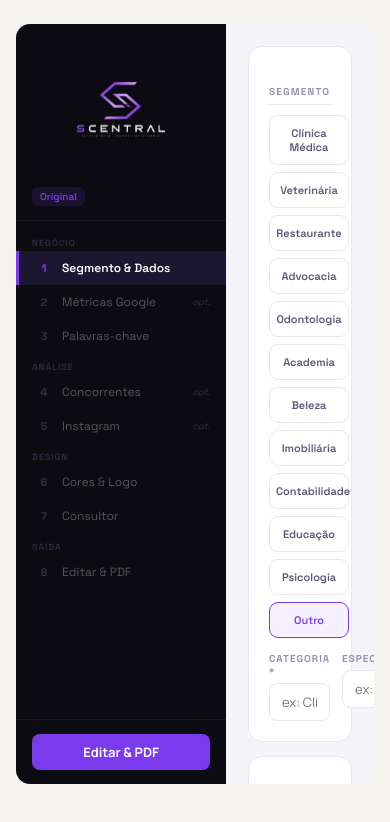
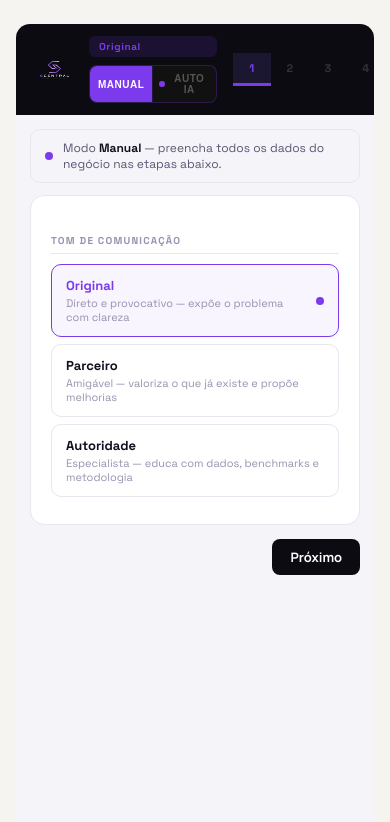
Before and after one commit to joaoarruda07/diagnostico-digital-, a React (Vite) app: page / in a window 390 px wide. Shown: the top 822 px of the page. Built offline with nearby package versions, Linux system fonts and the light colour scheme.

Commit message:
Update App.jsx

```diff
--- a/src/App.jsx
+++ b/src/App.jsx
@@ -418,42 +418,53 @@ Retorne SOMENTE JSON sem markdown:
 
   const TxField=({label,campo,multi=true})=>{const val=tx[campo]||"";return(<div style={{marginBottom:"14px"}}><label style={css.lbl}>{label}</label>{multi?<textarea style={{...css.inp,minHeight:"72px",resize:"vertical"}} value={val} onChange={e=>setTx(campo,e.target.value)}/>:<input style={css.inp} value={val} onChange={e=>setTx(campo,e.target.value)}/>}{val.includes("<strong>")&&<div style={{marginTop:"5px",padding:"7px 11px",background:T.n50,borderRadius:"6px",border:`.5px solid ${T.n200}`,fontSize:"12px",color:T.n600,lineHeight:1.5}} dangerouslySetInnerHTML={{__html:val}}/>}</div>);};
 
+  const isMobile = typeof window !== "undefined" && window.innerWidth < 700;
+
   return(
-    <div style={{display:"grid",gridTemplateColumns:"210px 1fr",minHeight:"700px"}}>
+    <div style={{display:"flex",flexDirection:"column",minHeight:"100vh"}}>
 
-      {/* SIDEBAR */}
-      <div style={{background:"#0D0B12",borderRadius:"14px 0 0 14px",display:"flex",flexDirection:"column"}}>
-        <div style={{padding:"18px 16px 14px",borderBottom:"1px solid #1a1628"}}>
-          <div style={{marginBottom:"12px",padding:"12px 8px 8px"}}>
+      {/* SIDEBAR / TOP NAV */}
+      <div style={{background:"#0D0B12",display:"flex",flexDirection:isMobile?"row":"column",borderRadius:isMobile?"14px 14px 0 0":"14px 0 0 14px",width:isMobile?"100%":"210px",flexShrink:0,overflowX:isMobile?"auto":"visible"}}>
+        <div style={{padding:isMobile?"12px 16px":"18px 16px 14px",borderBottom:isMobile?"none":"1px solid #1a1628",display:"flex",alignItems:"center",gap:isMobile?"12px":"0",flexShrink:0}}>
+          <div style={{marginBottom:isMobile?"0":"12px",padding:isMobile?"0":"12px 8px 8px"}}>
             {logoUrl
-              ?<img src={logoUrl} style={{maxHeight:"72px",maxWidth:"190px",objectFit:"contain",display:"block",margin:"0 auto"}}/>
-              :<LogoIcon size={110}/>
+              ?<img src={logoUrl} style={{maxHeight:isMobile?"36px":"72px",maxWidth:isMobile?"100px":"190px",objectFit:"contain",display:"block",margin:"0 auto"}}/>
+              :<LogoIcon size={isMobile?36:110}/>
             }
           </div>
           {form.cslEmpresa&&<div style={{fontSize:"11px",fontWeight:600,color:"#888",marginBottom:"4px"}}>{form.cslEmpresa}</div>}
-          <div style={{padding:"3px 8px",background:form.cor1+"22",borderRadius:"6px",display:"inline-block",fontSize:"10px",color:form.cor1,fontWeight:600}}>{tonAtual.label}</div>
+          <div style={{display:"flex",flexDirection:"column",gap:"8px"}}>
+            <div style={{padding:"4px 10px",background:form.cor1+"22",borderRadius:"6px",fontSize:"10px",color:form.cor1,fontWeight:700,letterSpacing:".06em",display:"inline-block"}}>{tonAtual.label}</div>
+            <div style={{display:"flex",background:"#111",borderRadius:"8px",overflow:"hidden",border:`1px solid ${form.cor1}44`,width:"100%"}}>
+              <button onClick={()=>setP2modo("manual")} style={{flex:1,padding:"7px 6px",fontSize:"10px",fontWeight:700,cursor:"pointer",border:"none",background:p2modo==="manual"?form.cor1:"transparent",color:p2modo==="manual"?"#fff":"#555",letterSpacing:".05em",transition:"all .15s"}}>MANUAL</button>
+              <div style={{width:"1px",background:form.cor1+"33"}}/>
+              <button onClick={()=>setP2modo("auto")} style={{flex:1,padding:"7px 6px",fontSize:"10px",fontWeight:700,cursor:"pointer",border:"none",background:p2modo==="auto"?form.cor1:"transparent",color:p2modo==="auto"?"#fff":"#555",letterSpacing:".05em",transition:"all .15s",display:"flex",alignItems:"center",justifyContent:"center",gap:"4px"}}>
+                <span style={{width:"6px",height:"6px",borderRadius:"50%",background:p2modo==="auto"?"#fff":form.cor1,display:"inline-block"}}/>AUTO IA
+              </button>
+            </div>
+          </div>
         </div>
-        <nav style={{flex:1,padding:"8px 0"}}>
+        <nav style={{flex:1,padding:isMobile?"4px 0":"8px 0",display:isMobile?"flex":"block",overflowX:isMobile?"auto":"visible",alignItems:isMobile?"center":"stretch"}}>
           {[{n:1,g:"Negócio",l:"Segmento & Dados"},{n:2,g:"Negócio",l:"Métricas Google"},{n:3,g:"Negócio",l:"Palavras-chave"},{n:4,g:"Análise",l:"Concorrentes"},{n:5,g:"Análise",l:"Instagram"},{n:6,g:"Design",l:"Cores & Logo"},{n:7,g:"Design",l:"Consultor"},{n:8,g:"Saída",l:"Editar & PDF"}].map(({n,l,g},i,arr)=>{
             const showG=i===0||arr[i-1].g!==g;
             const opcional = (n===2&&!temDadosGoogle&&form.nota==="")||(n===4&&!temConcs)||(n===5&&!temIG);
             return(<div key={n}>
-              {showG&&<div style={{fontSize:"9px",color:"#2e2a3e",padding:"8px 16px 2px",textTransform:"uppercase",letterSpacing:".1em",fontWeight:700}}>{g}</div>}
-              <div onClick={()=>setPg(n)} style={{display:"flex",alignItems:"center",gap:"9px",padding:"9px 16px",cursor:"pointer",color:pg===n?"#fff":"#555",background:pg===n?"#1C1730":"transparent",borderLeft:`3px solid ${pg===n?form.cor1:"transparent"}`,fontSize:"12px",fontWeight:pg===n?600:400,transition:"all .12s"}}>
+              {showG&&!isMobile&&<div style={{fontSize:"9px",color:"#2e2a3e",padding:"8px 16px 2px",textTransform:"uppercase",letterSpacing:".1em",fontWeight:700}}>{g}</div>}
+              <div onClick={()=>setPg(n)} style={{display:"flex",alignItems:"center",gap:isMobile?"4px":"9px",padding:isMobile?"8px 10px":"9px 16px",cursor:"pointer",color:pg===n?"#fff":"#555",background:pg===n?"#1C1730":"transparent",borderLeft:isMobile?"none":"none",borderBottom:isMobile?`3px solid ${pg===n?form.cor1:"transparent"}`:"none",borderLeftWidth:isMobile?"0":"3px",borderLeftStyle:"solid",borderLeftColor:isMobile?"transparent":(pg===n?form.cor1:"transparent"),fontSize:"12px",fontWeight:pg===n?600:400,transition:"all .12s",whiteSpace:"nowrap",flexShrink:0}}>
                 <span style={{fontSize:"11px",width:"18px",textAlign:"center",fontWeight:700,color:pg===n?form.cor1:"#333"}}>{n}</span>
-                <span style={{flex:1}}>{l}</span>
-                {opcional&&<span style={{fontSize:"9px",color:"#333",fontStyle:"italic"}}>opt.</span>}
+                {!isMobile&&<span style={{flex:1}}>{l}</span>}
+                {!isMobile&&opcional&&<span style={{fontSize:"9px",color:"#333",fontStyle:"italic"}}>opt.</span>}
               </div>
             </div>);
           })}
         </nav>
-        <div style={{padding:"14px 16px",borderTop:"1px solid #1a1628"}}>
+        {!isMobile&&<div style={{padding:"14px 16px",borderTop:"1px solid #1a1628"}}>
           <button onClick={()=>setPg(8)} style={{...css.btn(form.cor1,"#fff"),width:"100%",fontSize:"13px"}}>Editar & PDF</button>
-        </div>
+        </div>}
       </div>
 
       {/* MAIN */}
-      <div style={{padding:"22px",background:T.n100,borderRadius:"0 14px 14px 0",overflowY:"auto",maxHeight:"760px"}}>
+      <div style={{padding:isMobile?"14px":"22px",background:T.n100,borderRadius:isMobile?"0 0 14px 14px":"0 14px 14px 0",overflowY:"auto",maxHeight:isMobile?"none":"760px",flex:1}}>
 
         {/* P1 — Segmento & Dados */}
         {pg===1&&<div>
@@ -473,20 +484,13 @@ Retorne SOMENTE JSON sem markdown:
             </div>
           )}
 
-
-
-          <div style={css.card()}>
-            <div style={css.sec}>Segmento</div>
-            <div style={{display:"grid",gridTemplateColumns:"repeat(auto-fill,minmax(80px,1fr))",gap:"7px",marginBottom:"14px"}}>
-              {Object.entries(NICHOS).map(([k,v])=>(
-                <div key={k} onClick={()=>setNicho(k)} style={{padding:"10px 6px",borderRadius:"9px",border:nichoKey===k?`1.5px solid ${form.cor1}`:`.5px solid ${T.n200}`,background:nichoKey===k?form.cor1+"12":T.n0,cursor:"pointer",textAlign:"center",transition:"all .12s"}}>
-                  <div style={{fontSize:"11px",fontWeight:600,color:nichoKey===k?form.cor1:T.n600}}>{v.label}</div>
-                </div>
-              ))}
-            </div>
-            <div style={{display:"grid",gridTemplateColumns:"1fr 1fr",gap:"12px"}}>
-              <div><label style={css.lbl}>Categoria *</label><input style={css.inp} value={form.categoria} onChange={e=>setF("categoria",e.target.value)} placeholder="ex: Clínica Veterinária"/></div>
-              <div><label style={css.lbl}>Especialização</label><input style={css.inp} value={form.especializacao} onChange={e=>setF("especializacao",e.target.value)} placeholder="ex: Ortopedia"/></div>
+          <div style={{padding:"10px 14px",marginBottom:"12px",background:p2modo==="auto"?"#FDF6E3":"#F5F4F8",border:"0.5px solid #E8E6EE",borderRadius:"10px",display:"flex",alignItems:"center",gap:"10px"}}>
+            <div style={{width:"8px",height:"8px",borderRadius:"50%",background:p2modo==="auto"?"#C9A84C":form.cor1,flexShrink:0}}/>
+            <div style={{fontSize:"12px",color:"#5C5575"}}>
+              {p2modo==="manual"
+                ?<span>Modo <strong style={{color:"#111020"}}>Manual</strong> — preencha todos os dados do negócio nas etapas abaixo.</span>
+                :<span>Modo <strong style={{color:"#C9A84C"}}>Auto IA</strong> — cole o link do Google Maps na etapa 2 para extração automática.</span>
+              }
             </div>
           </div>
 
@@ -529,7 +533,7 @@ Retorne SOMENTE JSON sem markdown:
         {/* P2 — Métricas Google (OPCIONAL) */}
         {pg===2&&<div>
           {/* Seletor de modo */}
-          <div style={{display:"flex",gap:"8px",marginBottom:"14px"}}>
+          <div style={{display:"flex",flexDirection:isMobile?"column":"row",gap:"8px",marginBottom:"14px"}}>
             <button onClick={()=>setP2modo("manual")} style={{...css.btn(p2modo==="manual"?form.cor1:T.n0,p2modo==="manual"?"#fff":T.n600),border:`.5px solid ${p2modo==="manual"?form.cor1:T.n300}`,fontSize:"13px",padding:"9px 20px",flex:1}}>
               Preencher manualmente
             </button>
@@ -566,7 +570,7 @@ Retorne SOMENTE JSON sem markdown:
               <input type="number" style={{...css.inp,width:"68px",marginLeft:"8px"}} value={form.nota} min="1" max="5" step="0.1" onChange={e=>setF("nota",e.target.value)} placeholder="0.0"/>
               <span style={{fontSize:"12px",color:T.n400}}>/5.0</span>
             </div>
-            <div style={{display:"grid",gridTemplateColumns:"1fr 1fr 1fr",gap:"12px"}}>
+            <div style={{display:"grid",gridTemplateColumns:isMobile?"1fr":"1fr 1fr 1fr",gap:"12px"}}>
               <div><label style={css.lbl}>Nº avaliações</label><input style={css.inp} type="number" value={form.numAvals} onChange={e=>setF("numAvals",e.target.value)} placeholder="—"/></div>
               <div><label style={css.lbl}>Fotos Google</label><input style={css.inp} type="number" value={form.numFotos} onChange={e=>setF("numFotos",e.target.value)} placeholder="—"/></div>
               <div><label style={css.lbl}>Posição ranking</label><input style={css.inp} type="number" value={form.posicao} onChange={e=>setF("posicao",e.target.value)} placeholder="—"/></div>
@@ -711,7 +715,7 @@ Retorne SOMENTE JSON sem markdown:
                   </select>
                 </div>
               </div>
-              <div style={{display:"grid",gridTemplateColumns:"1fr 1fr 1fr",gap:"12px",marginBottom:"14px"}}>
+              <div style={{display:"grid",gridTemplateColumns:isMobile?"1fr":"1fr 1fr 1fr",gap:"12px",marginBottom:"14px"}}>
                 <div><label style={css.lbl}>Qualidade visual</label>
                   <select style={css.inp} value={ig.qualVisual} onChange={e=>setIG("qualVisual",e.target.value)}>
                     <option value="ruim">Inconsistente</option><option value="media">Razoável</option><option value="boa">Profissional</option>
@@ -788,7 +792,7 @@ Retorne SOMENTE JSON sem markdown:
         {pg===7&&<div>
           <div style={css.card()}>
             <div style={css.sec}>Dados do consultor</div>
-            <div style={{display:"grid",gridTemplateColumns:"1fr 1fr",gap:"12px",marginBottom:"10px"}}>
+            <div style={{display:"grid",gridTemplateColumns:isMobile?"1fr":"1fr 1fr",gap:"12px",marginBottom:"10px"}}>
               <div><label style={css.lbl}>Seu nome *</label><input style={css.inp} value={form.cslNome} onChange={e=>setF("cslNome",e.target.value)} placeholder="Nathan"/></div>
               <div><label style={css.lbl}>Empresa *</label><input style={css.inp} value={form.cslEmpresa} onChange={e=>setF("cslEmpresa",e.target.value)} placeholder="SCentral"/></div>
             </div>
```
